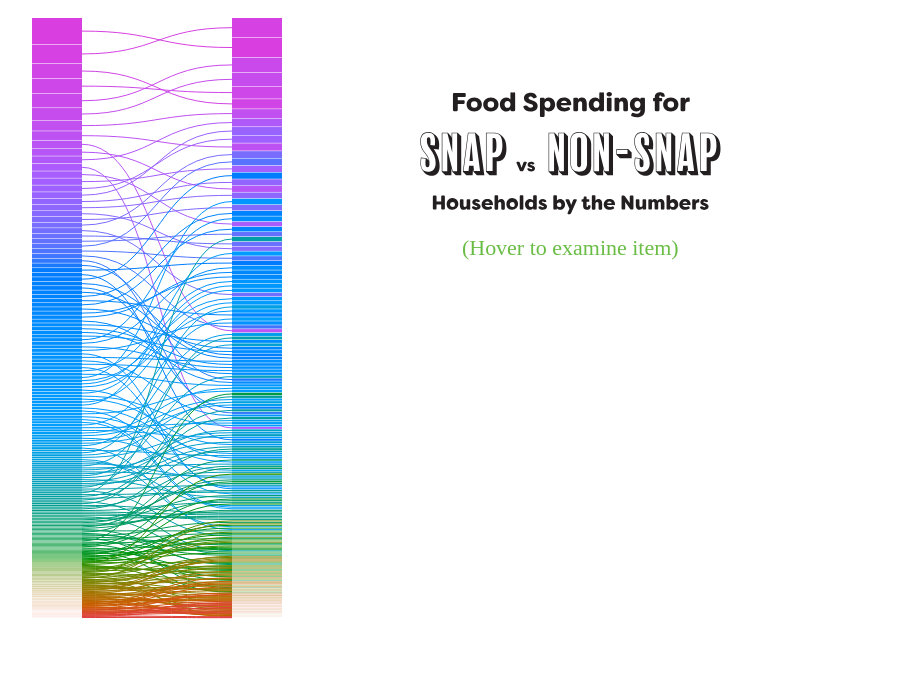
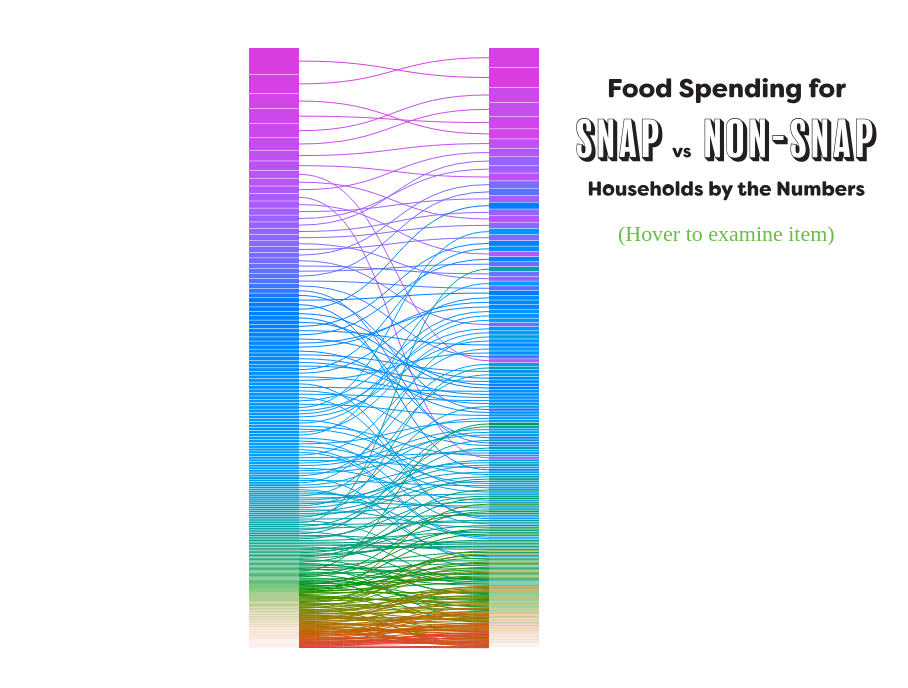
Before and after one commit to annalizhaz/personalvizprojects, a plain HTML site: page SNAP Spending/index.html in a window 1280 px wide. Shown: the whole page, without its empty margins (61-969 px from the left). Drawn offline with Linux system fonts and the light colour scheme.

Commit message:
page alignment changed

```diff
--- a/SNAP Spending/index.html
+++ b/SNAP Spending/index.html
@@ -13,9 +13,9 @@
 </head>
 
 <body>
-  <div>
-    <div id="snapchart" style="display: inline-block;"></div>
-    <svg id="snap_text" data-name="Layer 1" xmlns="http://www.w3.org/2000/svg" style="padding: 62px 37px;" width="324.59" height="474.45" viewBox="0 0 324.59 474.45">
+  <div style="margin: auto; padding: 20px; width: 700px;">
+    <div id="snapchart" style="display: inline-block;  float: left;"></div>
+    <svg id="snap_text" data-name="Layer 1" xmlns="http://www.w3.org/2000/svg" style="padding: 50px 15px;" width="324.59" height="474.45" viewBox="0 0 324.59 474.45">
       <defs>
         <style>
           .\30 8150496-683e-48c4-802f-247b4090c4c4 {
@@ -262,17 +262,15 @@
   <script type="text/javascript">
     var snapchart = "#snapchart"
     var filePath = "commodities-spending.tsv"
-    var width = 400
+    var width = 300
     var height = 600
-    var margin = {top: 10, bottom: 10, left: 10, right: 10}
+    var margin = {top: 20, bottom: 10, left: 10, right: 10}
     var vert_buffer = .5
-    var barspreadfactor = 4 // Must be larger that 2. Divides canvas and places bars at first and second dividing line, text at third
     var barwidth = 50
-    var leftbar = (width/barspreadfactor) - (barwidth/2)
-    var rightbar = (width/barspreadfactor)*(barspreadfactor-1) - (barwidth/2)
+    var leftbar = margin.left
+    var rightbar = width - barwidth
     var leftX = leftbar + barwidth
     var rightX = rightbar
-    //var smoothFactor = leftX + (rightbar-leftX)/2
     var smoothFactor = (rightbar-leftX)/2
 
     // Draw canvas for chart
```
